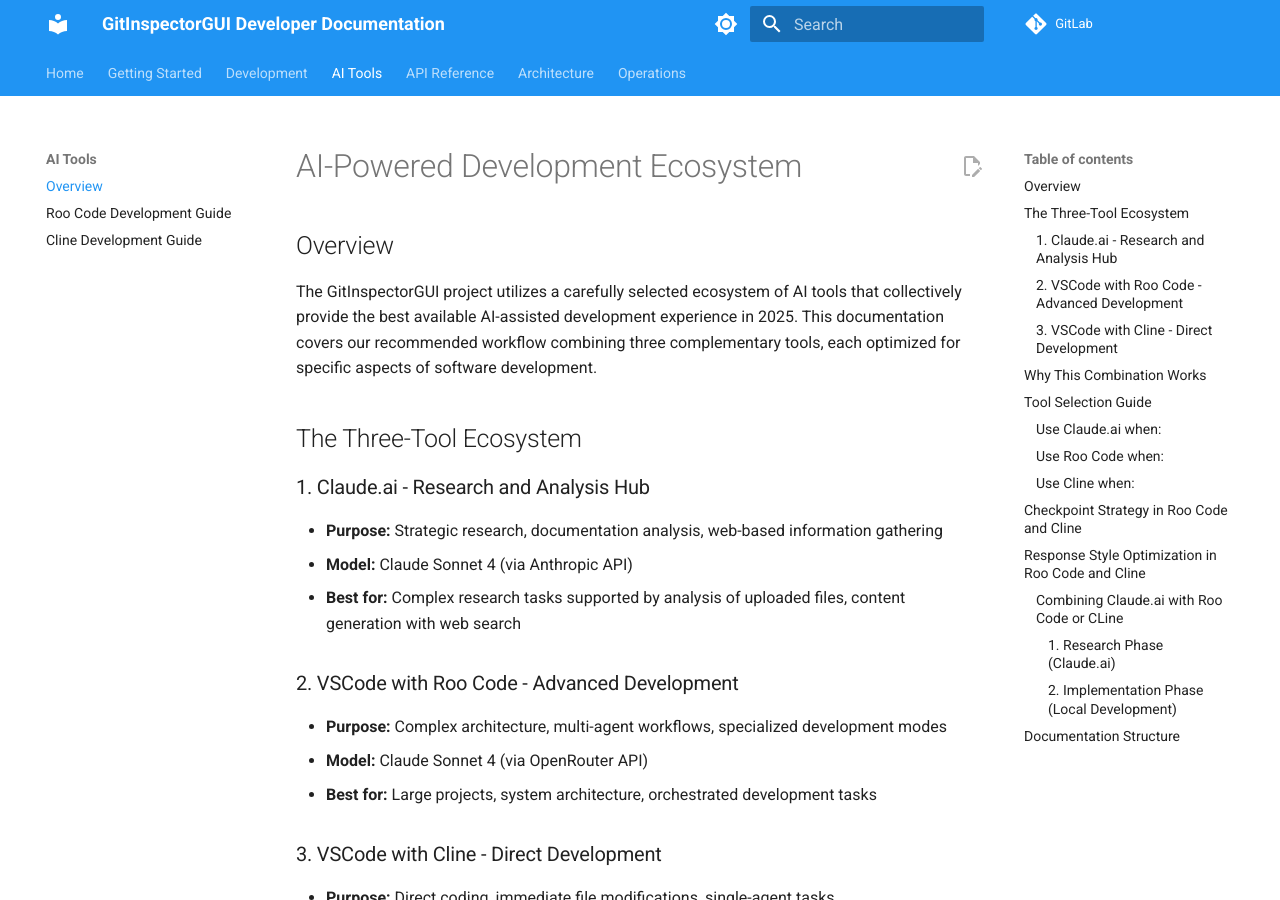
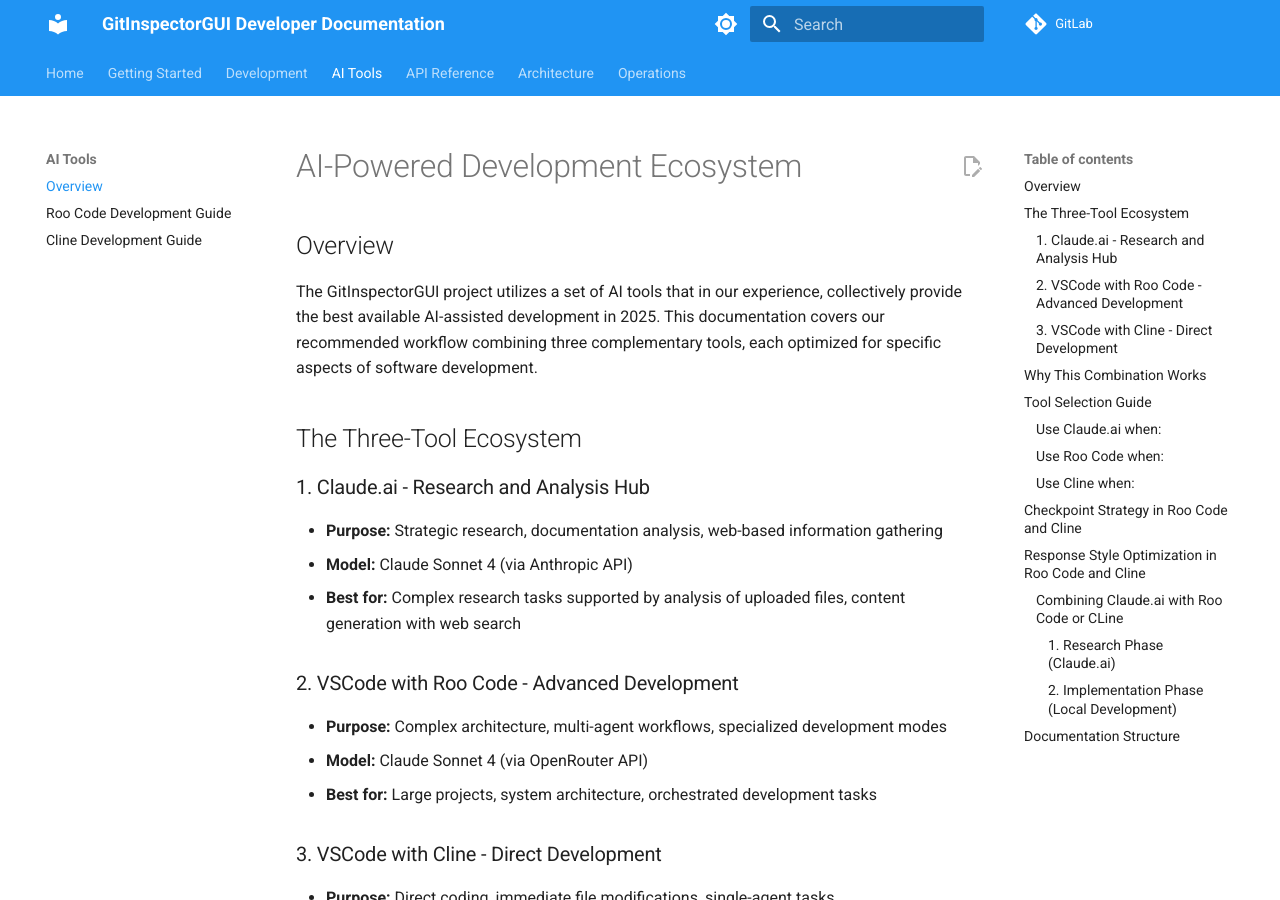
Before and after one commit to boost-edu-tools/gitinspectorgui, an MkDocs documentation site: the page built from docs/ai-tools/overview.md, in a window 1280 px wide and 900 px high. Built offline with MkDocs 1.6.1 and Material for MkDocs 9.7.7, drawn with Linux system fonts in a browser that asks for light colours; comment, search, counter and statistics services are not loaded.

Commit message:
Update AI tools overview documentation
- Updated overview.md with latest information
- This commit will test the automatic docs rebuild trigger

```diff
--- a/docs/ai-tools/overview.md
+++ b/docs/ai-tools/overview.md
@@ -2,7 +2,7 @@
 
 ## Overview
 
-The GitInspectorGUI project utilizes a carefully selected ecosystem of AI tools that collectively provide the best available AI-assisted development experience in 2025. This documentation covers our recommended workflow combining three complementary tools, each optimized for specific aspects of software development.
+The GitInspectorGUI project utilizes a set of AI tools that in our experience, collectively provide the best available AI-assisted development in 2025. This documentation covers our recommended workflow combining three complementary tools, each optimized for specific aspects of software development.
 
 ## The Three-Tool Ecosystem
 
```
